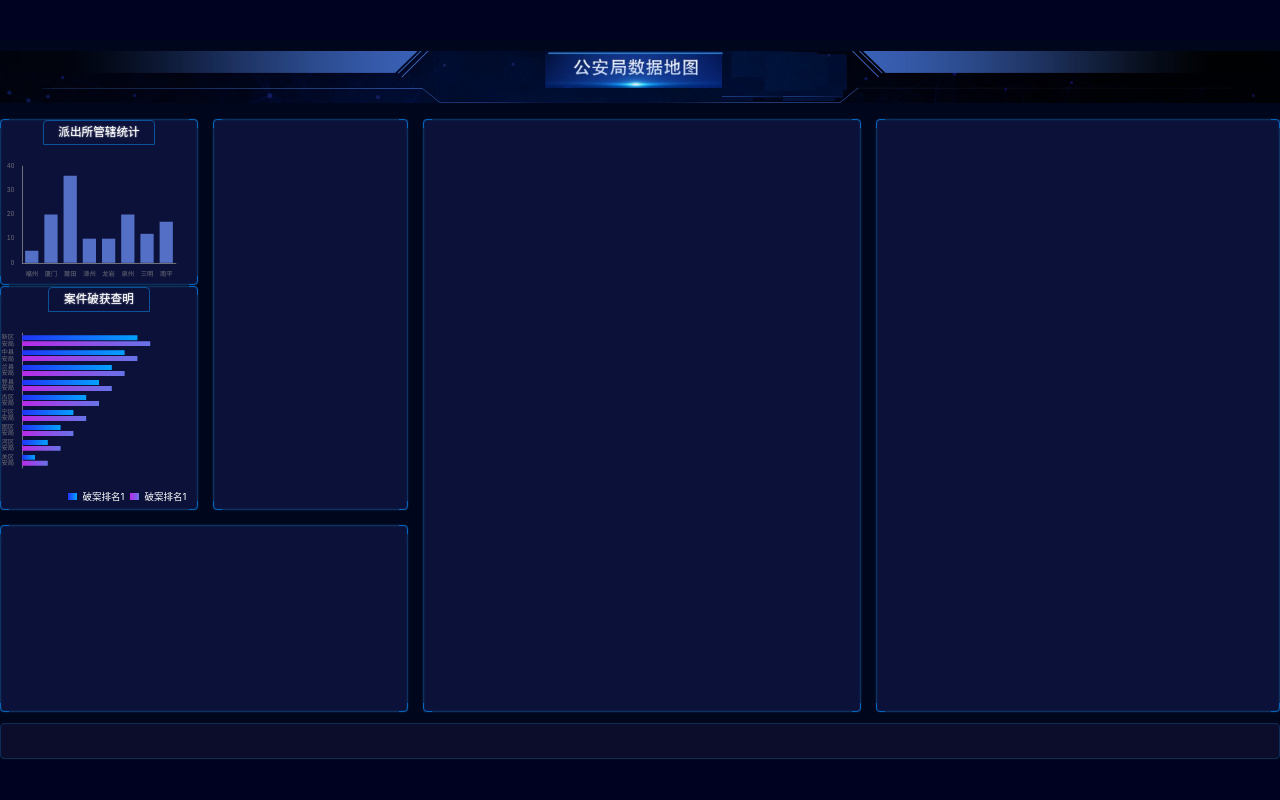
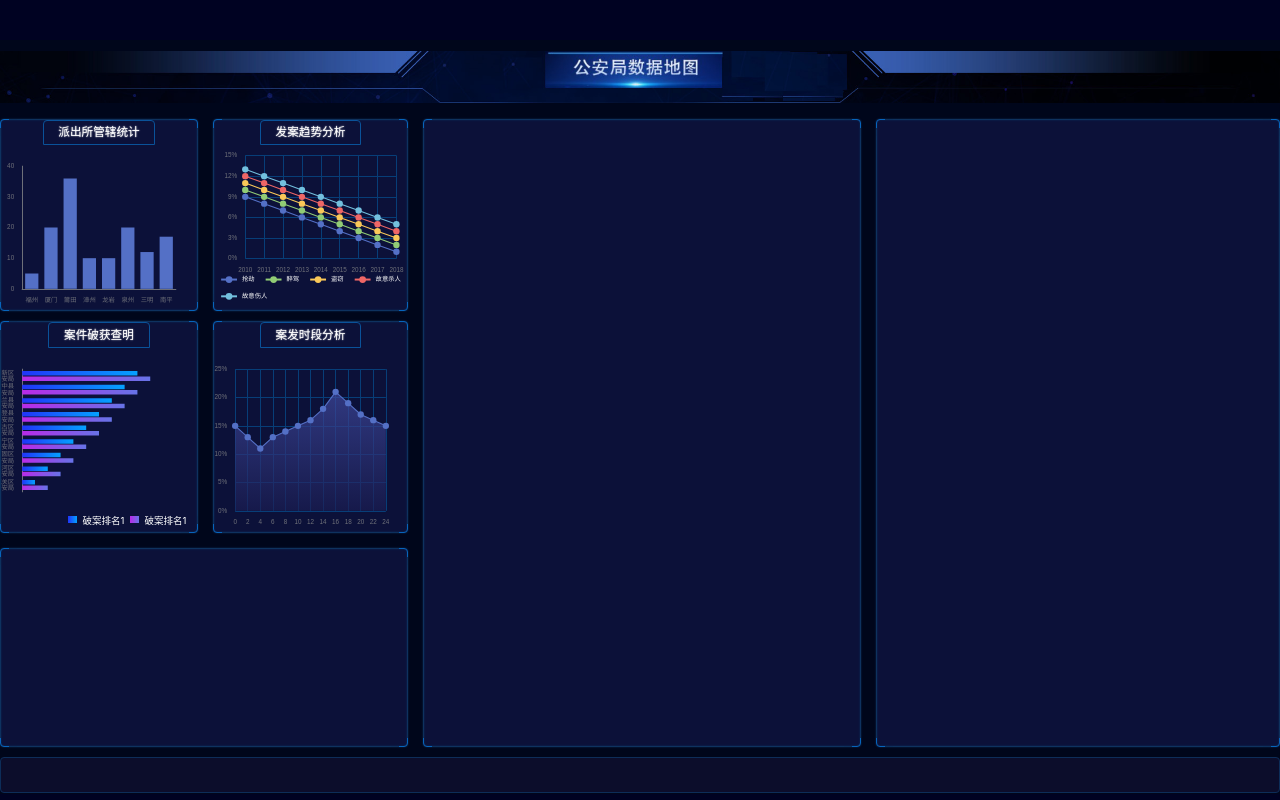
Before and after one commit to LiuYiBest/Data, a React (Vite) app: page /#/ in a window 1280 px wide. Built offline with nearby package versions, Linux system fonts and the light colour scheme.

Commit message:
制作chart4

```diff
--- /dev/null
+++ b/src/components/chart-3.tsx
@@ -0,0 +1,82 @@
+import React, {useEffect, useRef} from 'react';
+import * as echarts from 'echarts';
+import {createEchartsOptions} from '../shared/create-echarts-options';
+import {px} from '../shared/px';
+
+export const Chart3 = () => {
+    const divRef = useRef(null);
+    useEffect(() => {
+        let myChart = echarts.init(divRef.current);
+        myChart.setOption(createEchartsOptions({
+            legend: {
+                bottom: px(10),
+                textStyle: {color: 'white'},
+                itemWidth: px(30),
+                itemHeight: px(16)
+            },
+            grid: {
+                x: px(20),
+                x2: px(20),
+                y: px(20),
+                y2: px(70),
+                containLabel: true
+            },
+            xAxis: {
+                type: 'category',
+                boundaryGap: false,
+                data: [2010, 2011, 2012, 2013, 2014, 2015, 2016, 2017, 2018],
+                splitLine: {show: true, lineStyle: {color: '#073E78'}},
+                axisTick: {show: false},
+                axisLine: {show: false},
+            },
+            yAxis: {
+                type: 'value',
+                splitLine: {lineStyle: {color: '#073E78'}},
+                axisLabel: {
+                    formatter(val) {
+                        return val * 100 + '%';
+                    }
+                }
+            },
+            series: [
+                {
+                    name: '抢劫',
+                    type: 'line',
+                    data: [0.01, 0.02, 0.03, 0.04, 0.05, 0.06, 0.07, 0.08, 0.09].reverse()
+                },
+                {
+                    name: '醉驾',
+                    type: 'line',
+                    data: [0.02, 0.03, 0.04, 0.05, 0.06, 0.07, 0.08, 0.09, 0.10].reverse()
+                },
+                {
+                    name: '盗窃',
+                    type: 'line',
+                    data: [0.03, 0.04, 0.05, 0.06, 0.07, 0.08, 0.09, 0.10, 0.11].reverse()
+                },
+                {
+                    name: '故意杀人',
+                    type: 'line',
+                    data: [0.04, 0.05, 0.06, 0.07, 0.08, 0.09, 0.10, 0.11, 0.12].reverse()
+                },
+                {
+                    name: '故意伤人',
+                    type: 'line',
+                    data: [0.05, 0.06, 0.07, 0.08, 0.09, 0.10, 0.11, 0.12, 0.13].reverse()
+                }
+            ].map(obj => ({
+                ...obj,
+                symbol: 'circle',
+                symbolSize: px(12),
+                lineStyle: {width: px(2)}
+            }))
+        }));
+    }, []);
+
+    return (
+        <div className="bordered 发案趋势">
+            <h2>发案趋势分析</h2>
+            <div ref={divRef} className="chart"/>
+        </div>
+    );
+};
--- /dev/null
+++ b/src/components/chart-4.tsx
@@ -0,0 +1,60 @@
+import React, {useEffect, useRef} from 'react';
+import * as echarts from 'echarts';
+import {createEchartsOptions} from '../shared/create-echarts-options';
+import {px} from '../shared/px';
+
+export const Chart4 = () => {
+    const divRef = useRef(null);
+    useEffect(() => {
+        var myChart = echarts.init(divRef.current);
+        myChart.setOption(createEchartsOptions({
+            xAxis: {
+                type: 'category',
+                boundaryGap: false,
+                data: [0, 2, 4, 6, 8, 10, 12, 14, 16, 18, 20, 22, 24],
+                splitLine: {show: true, lineStyle: {color: '#073E78'}},
+                axisTick: {show: false},
+                axisLine: {show: false},
+            },
+            yAxis: {
+                type: 'value',
+                splitLine: {lineStyle: {color: '#073E78'}},
+                axisLabel: {
+                    formatter(val) {
+                        return val * 100 + '%';
+                    }
+                }
+            },
+            series: [{
+                name: '故意伤人',
+                type: 'line',
+                data: [
+                    0.15, 0.13, 0.11,
+                    0.13, 0.14, 0.15,
+                    0.16, 0.18, 0.21,
+                    0.19, 0.17, 0.16,
+                    0.15
+                ],
+                symbol: 'circle',
+                symbolSize: px(12),
+                lineStyle: {width: px(2)},
+                areaStyle: {
+                    color: new echarts.graphic.LinearGradient(0, 0, 0, 1, [{
+                        offset: 0,
+                        color: '#414a9f'
+                    }, {
+                        offset: 1,
+                        color: '#1b1d52'
+                    }]),
+                }
+            }]
+        }));
+    }, []);
+
+    return (
+        <div className="bordered 案发时段">
+            <h2>案发时段分析</h2>
+            <div ref={divRef} className="chart"/>
+        </div>
+    );
+};
--- a/src/pages/home.scss
+++ b/src/pages/home.scss
@@ -77,8 +77,8 @@
     > .section5 {
       grid-area: box5;
     }
-    .fuck,.破获排名{
-      height: px(315);
+    .fuck,.破获排名,.发案趋势, .案发时段{
+      height: px(363);
       display: flex;
       flex-direction: column;
       align-items: center;
@@ -97,8 +97,19 @@
         width: 100%;
       }
     }
+    //.发案趋势 {
+    //  height: px(363);
+    //}
+    .发案趋势,  {
+       height: px(363);
+     }
+    .案发时段 {
+      margin-top: px(20);
+      height: px(400);
+    }
     .破获排名 {
-      height: px(423);
+      margin-top: px(20);
+      height: px(400);
       //display: flex;
       //flex-direction: column;
       //align-items: center;
--- a/src/pages/home.tsx
+++ b/src/pages/home.tsx
@@ -3,6 +3,8 @@
 import headerBg from '../images/header.jpg'
 import {Chart1} from '../components/chart-1'
 import {Chart2} from '../components/chart-2'
+import {Chart3} from '../components/chart-3';
+import {Chart4} from '../components/chart-4';
 
 export const Home = () => {
     const year = new Date().getFullYear();
@@ -14,8 +16,9 @@
                     <Chart1 />
                     <Chart2 />
                 </section>
-                <section className="bordered section2">
-
+                <section className="section2">
+                    <Chart3/>
+                    <Chart4/>
                 </section>
                 <section className="bordered section3"></section>
                 <section className="bordered section4"></section>
```
